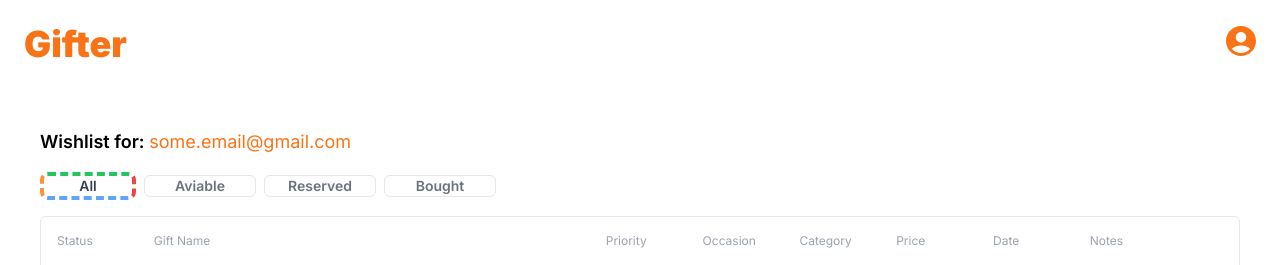
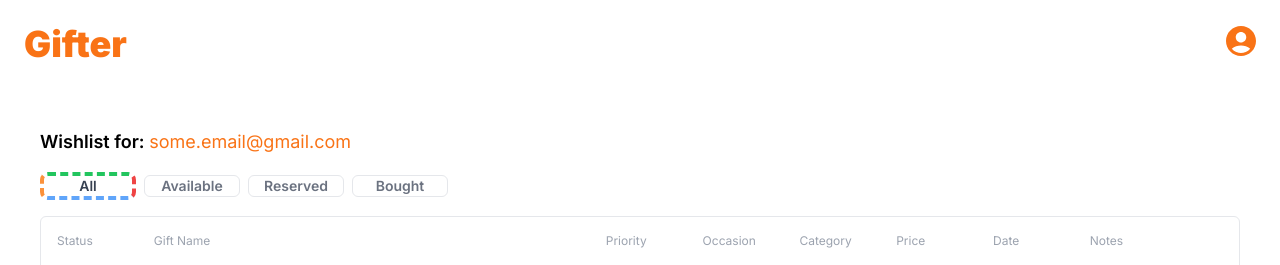
Before and after one commit to mazurcodes/Gifter-Next13, a Next.js app: page /results in a window 1280 px wide. Shown: the top 265 px of the page. Built offline with nearby package versions, Linux system fonts and the light colour scheme.

Commit message:
fixed styling for GiftFilter

```diff
--- a/app/components/GiftFilter/index.tsx
+++ b/app/components/GiftFilter/index.tsx
@@ -25,19 +25,19 @@ const GiftFilter = ({ statusFn, data }: GiftFilterProps) => {
         All
       </button>
       <button
-        className={`filter-button border rounded-md w-28 mr-2 ${filter === Status.AVAILABLE && 'border-4 border-dashed border-green-500'}`}
+        className={`filter-button border rounded-md w-24 mr-2 ${filter === Status.AVAILABLE && 'border-4 border-dashed border-green-500'}`}
         onClick={() => setFilter(Status.AVAILABLE)}
       >
-        Aviable
+        Available
       </button>
       <button
-        className={`filter-button border rounded-md w-28 mr-2 ${filter === Status.RESERVED && 'border-4 border-dashed border-orange-300'}`}
+        className={`filter-button border rounded-md w-24 mr-2 ${filter === Status.RESERVED && 'border-4 border-dashed border-orange-300'}`}
         onClick={() => setFilter(Status.RESERVED)}
       >
         Reserved
       </button>
       <button
-        className={`filter-button border rounded-md w-28 mr-2 ${filter === Status.BOUGHT && 'border-4 border-dashed border-red-500'}`}
+        className={`filter-button border rounded-md w-24 mr-2 ${filter === Status.BOUGHT && 'border-4 border-dashed border-red-500'}`}
         onClick={() => setFilter(Status.BOUGHT)}
       >
         Bought
```
